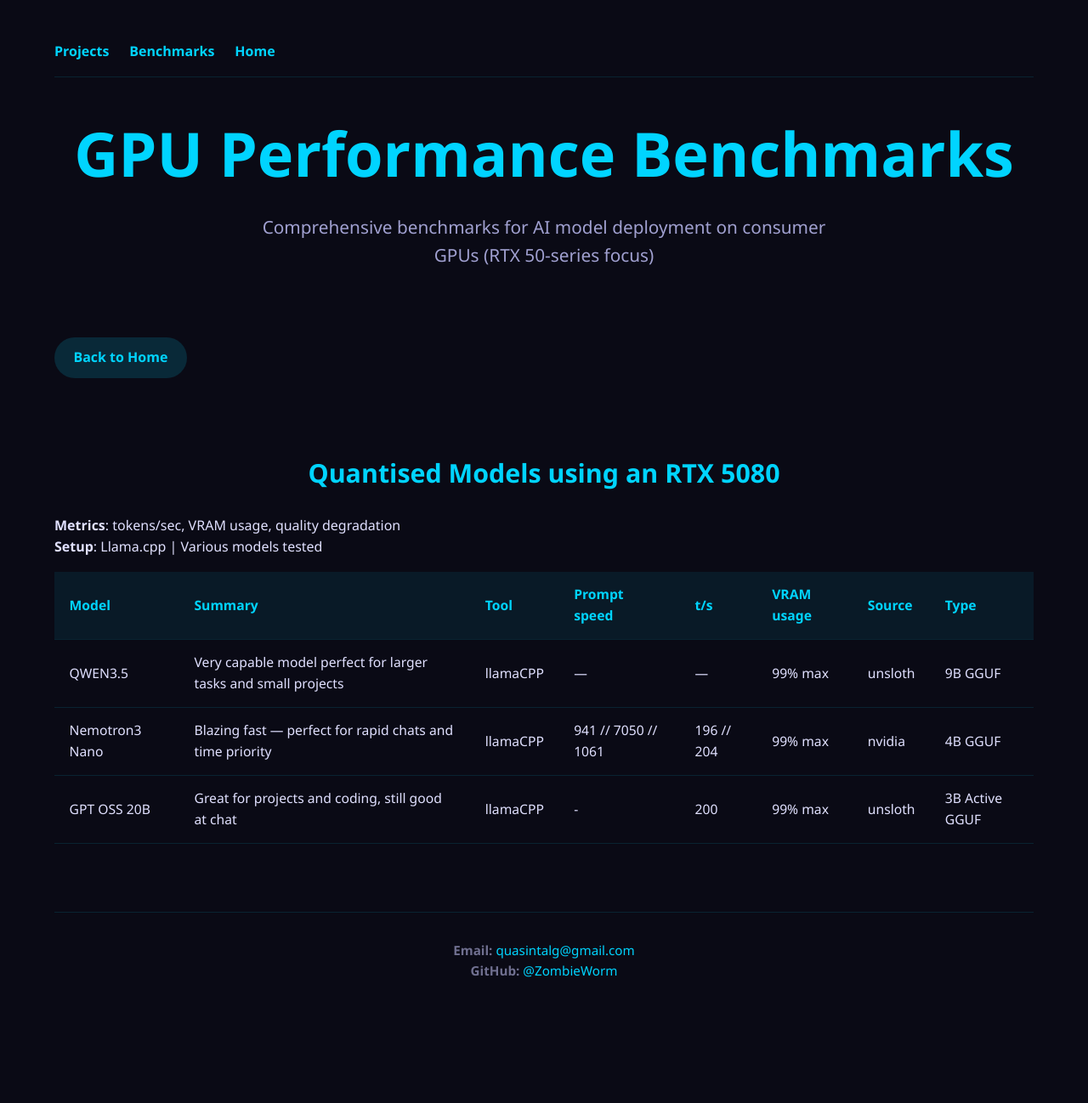
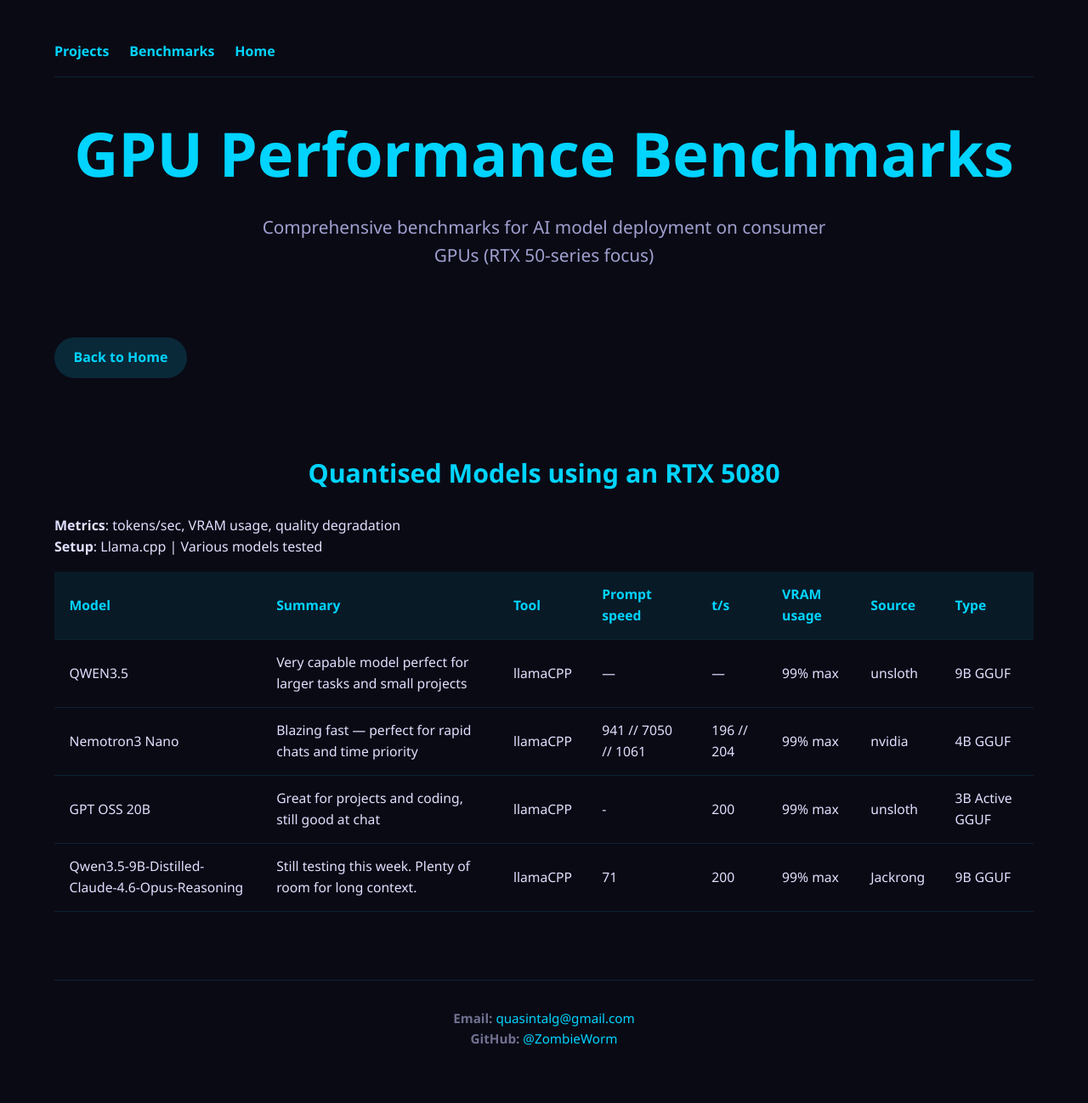
Before and after one commit to ZombieWorm/ZombieWorm.github.io, a Jekyll site: the page benchmarks.html, which Jekyll copies as it is, in a window 1280 px wide. Shown: the whole page at 85% size. Built offline with Jekyll 4.4.1, drawn with Linux system fonts in a browser that asks for light colours; before the commit the page ends 1218 px from its top, so only the background shows below that.

Commit message:
content update

```diff
--- a/benchmarks.html
+++ b/benchmarks.html
@@ -219,7 +219,7 @@
           <td>nvidia</td>
           <td>4B GGUF</td>
         </tr>
-                <tr>
+        <tr>
           <td>GPT OSS 20B</td>
           <td>Great for projects and coding, still good at chat</td>
           <td>llamaCPP</td>
@@ -228,6 +228,16 @@
           <td>99% max</td>
           <td>unsloth</td>
           <td>3B Active GGUF</td>
+        </tr>
+        <tr>
+          <td>Qwen3.5-9B-Distilled-Claude-4.6-Opus-Reasoning</td>
+          <td>Still testing this week. Plenty of room for long context.</td>
+          <td>llamaCPP</td>
+          <td>71</td>
+          <td>200</td>
+          <td>99% max</td>
+          <td>Jackrong</td>
+          <td>9B GGUF</td>
         </tr>
       </tbody>
     </table>
--- a/projects.html
+++ b/projects.html
@@ -194,6 +194,7 @@
       Python, camera, jig. Output into a csv file in json for grouping or date slicing.</p>
     <p><h4><u>Heating oil prices:</u></h4>Script which fetches a website price tracker using html scraping which stores daily price to a local DB and pushes the price each day to my Phone from Home Assistant. Tools:
     Python, raspberry pi, home assistant device.</p>
+    <p><h4><u>Local LLM Model testing:</u></h4>Check out my benchmarks page to see what models I have tested with feedback.</p>
    </div>
   <footer>
     <p>
```
